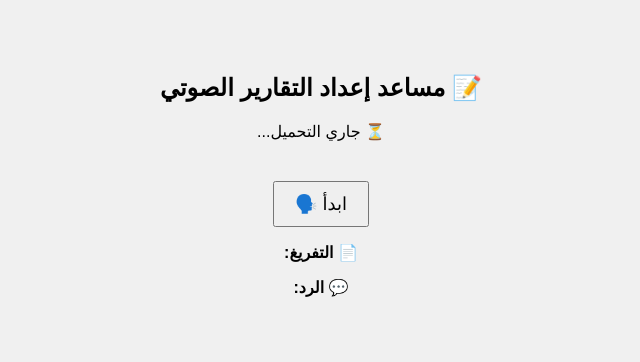
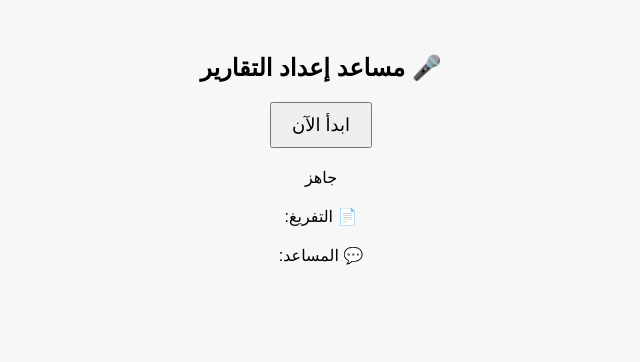
Before and after one commit to Rashidlovew/voice-report-assistant, a Flask app: page / in a window 1280 px wide. Shown: the top 362 px of the page, without its empty margins (319-959 px from the left). Run offline with Flask 3, Linux system fonts and the light colour scheme.

Commit message:
Update index.html

```diff
--- a/templates/index.html
+++ b/templates/index.html
@@ -1,41 +1,22 @@
-
 <!DOCTYPE html>
 <html lang="ar" dir="rtl">
 <head>
     <meta charset="UTF-8" />
-    <title>مساعد إعداد التقارير الصوتي</title>
+    <title>مساعد التقرير الصوتي</title>
     <style>
-        body {
-            font-family: 'Arial', sans-serif;
-            text-align: center;
-            padding: 50px;
-            background-color: #f0f0f0;
-        }
-        h1 {
-            font-size: 24px;
-        }
-        button {
-            font-size: 18px;
-            padding: 10px 20px;
-            margin-top: 20px;
-        }
-        .status {
-            margin: 20px 0;
-        }
-        .field-buttons button {
-            margin: 5px;
-        }
+        body { font-family: Arial; background: #f7f7f7; text-align: center; padding: 30px; }
+        h1 { font-size: 24px; margin-bottom: 20px; }
+        button { padding: 10px 20px; font-size: 18px; }
+        .status, .text-block { margin: 20px 0; }
     </style>
 </head>
 <body>
-    <h1>📝 مساعد إعداد التقارير الصوتي</h1>
-    <div class="status"><span id="status">⏳ جاري التحميل...</span></div>
-    <button onclick="startAssistant()">ابدأ 🗣️</button>
-    <p><strong>📄 التفريغ:</strong> <span id="transcriptionText"></span></p>
-    <p><strong>💬 الرد:</strong> <span id="responseText"></span></p>
+    <h1>🎤 مساعد إعداد التقارير</h1>
+    <button onclick="startAssistant()">ابدأ الآن</button>
+    <div class="status" id="status">جاهز</div>
+    <div class="text-block">📄 التفريغ: <span id="transcriptionText"></span></div>
+    <div class="text-block">💬 المساعد: <span id="responseText"></span></div>
     <audio id="audioPlayer" controls style="display:none;"></audio>
-    <div class="field-buttons" id="fieldButtons"></div>
-
     <script src="/static/script.js"></script>
 </body>
 </html>
```
